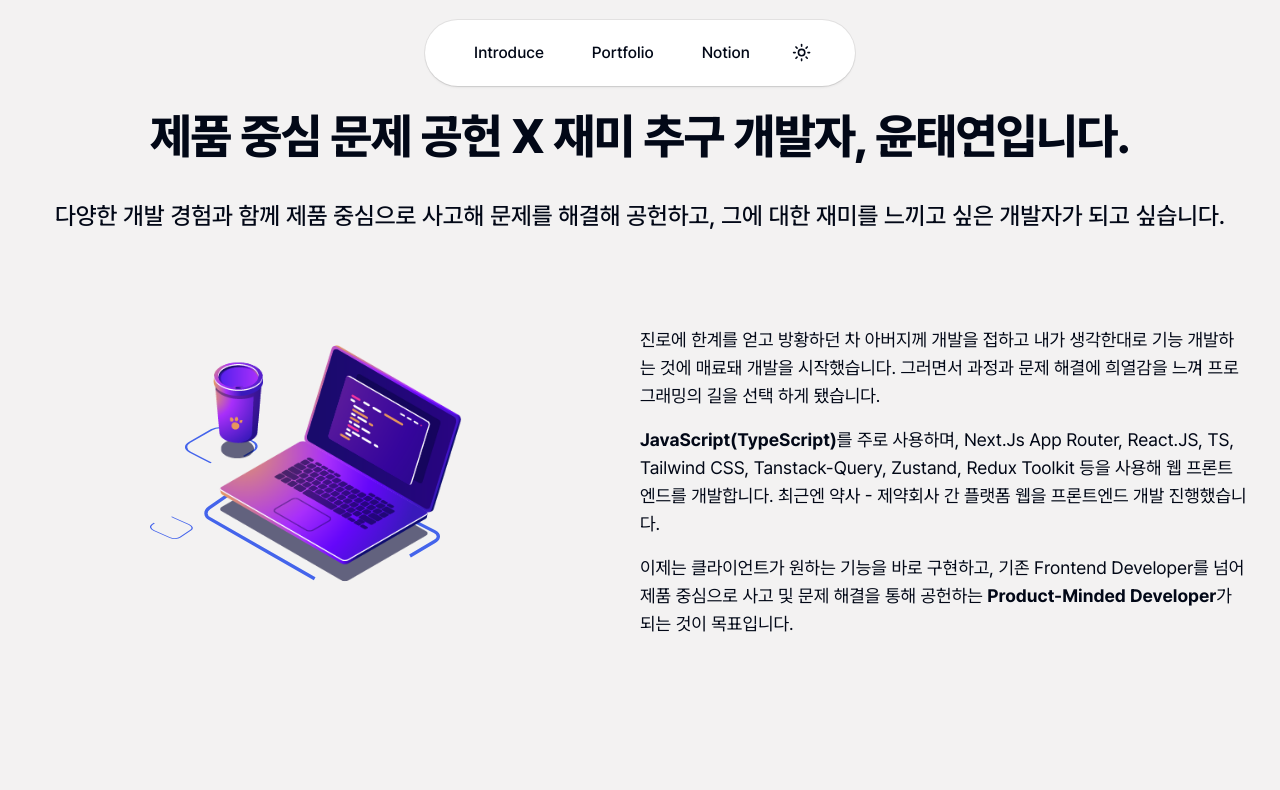
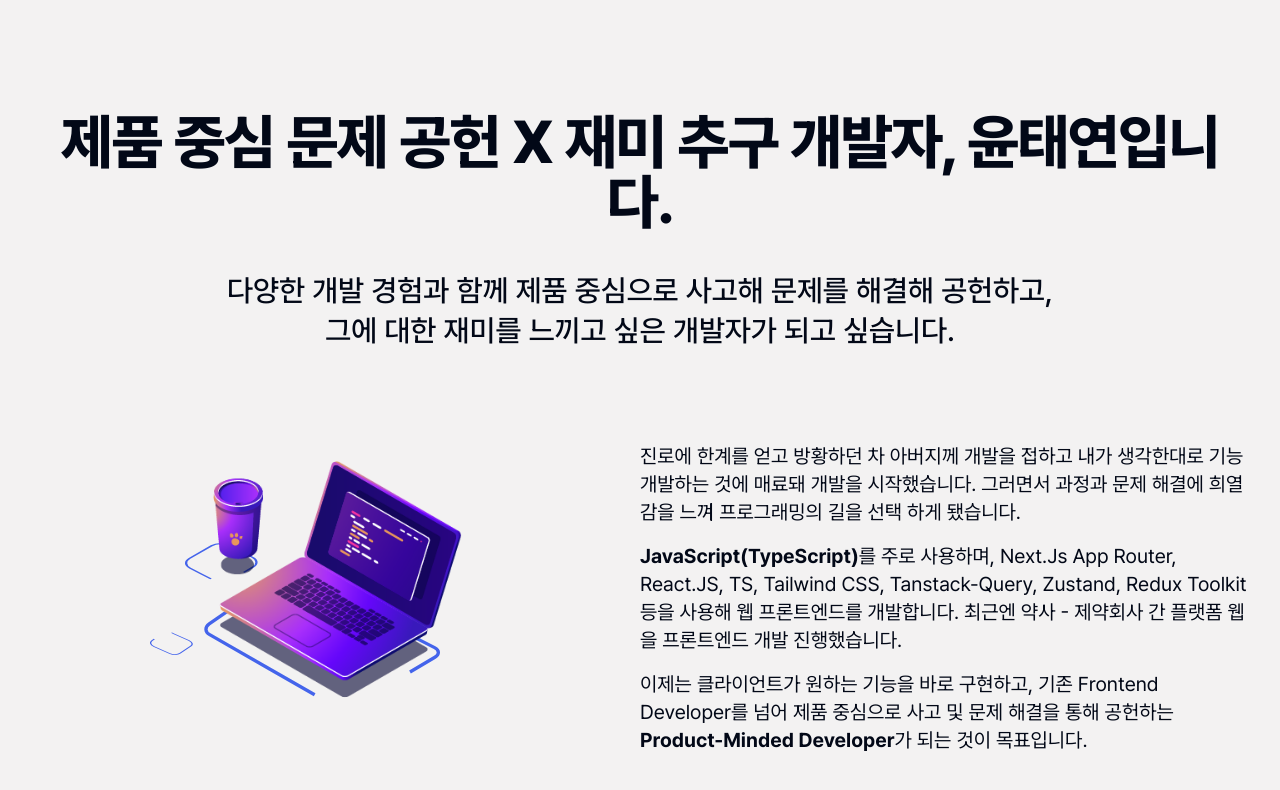
Before and after one commit to rhino-ty/Taeyeon_Portfoilo, a Next.js app: page / in a window 1280 px wide. Shown: the top 790 px of the page. Built offline with nearby package versions, Linux system fonts and the light colour scheme.

Commit message:
design: Responsive design adjustments for the Introduce page

```diff
--- a/src/app/page.tsx
+++ b/src/app/page.tsx
@@ -31,14 +31,14 @@
       <section className='container mx-auto'>
         {/* 제목 및 소제목 */}
         <ScrollAniDiv direction='top'>
-          <h1 className='flex scroll-m-20 items-center justify-center text-center text-3xl font-extrabold tracking-tight md:text-4xl lg:text-5xl'>
+          <h1 className='flex scroll-m-20 items-center justify-center text-center text-3xl font-extrabold tracking-tight sm:text-4xl md:text-5xl lg:text-6xl'>
             제품 중심 문제 공헌 X 재미 추구 개발자, 윤태연입니다.
           </h1>
         </ScrollAniDiv>
         <ScrollAniDiv direction='top'>
-          <h2 className='mt-5 flex items-center justify-center text-center text-base font-medium sm:text-lg md:mt-10 md:text-xl lg:text-2xl'>
-            다양한 개발 경험과 함께 제품 중심으로 사고해 문제를 해결해 공헌하고, 그에 대한 재미를 느끼고 싶은 개발자가
-            되고 싶습니다.
+          <h2 className='mt-5 flex flex-col items-center justify-center gap-1 text-center text-lg font-medium sm:text-xl md:mt-10 md:text-2xl lg:text-3xl'>
+            <p>다양한 개발 경험과 함께 제품 중심으로 사고해 문제를 해결해 공헌하고,</p>
+            <p>그에 대한 재미를 느끼고 싶은 개발자가 되고 싶습니다.</p>
           </h2>
         </ScrollAniDiv>
 
@@ -56,7 +56,7 @@
           <ScrollAniDiv
             direction='right'
             duration={0.5}
-            className='flex w-auto flex-col items-center justify-center gap-4 text-sm sm:w-1/2 md:text-base lg:text-lg'
+            className='flex w-auto flex-col items-center justify-center gap-4 text-sm sm:w-1/2 sm:text-base md:text-lg lg:text-xl'
           >
             <p>
               진로에 한계를 얻고 방황하던 차 아버지께 개발을 접하고 내가 생각한대로 기능 개발하는 것에 매료돼 개발을
```
